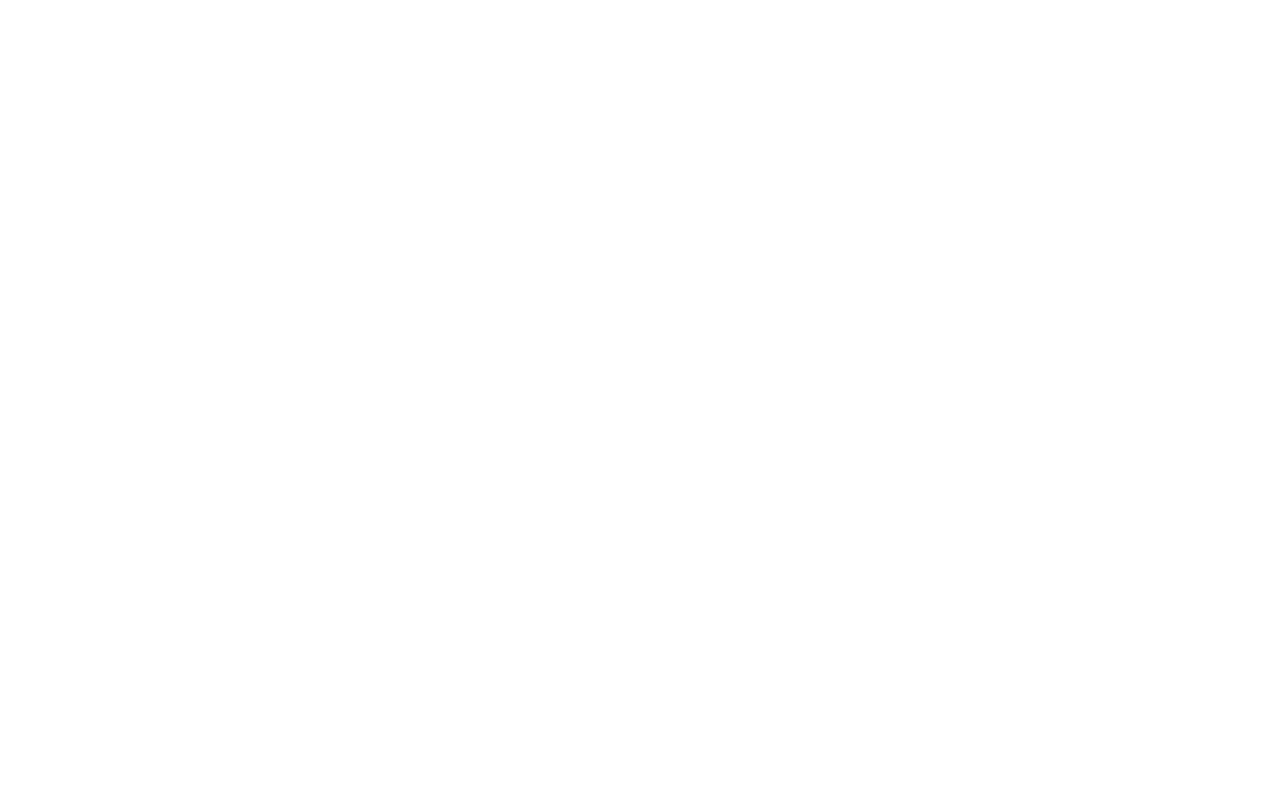
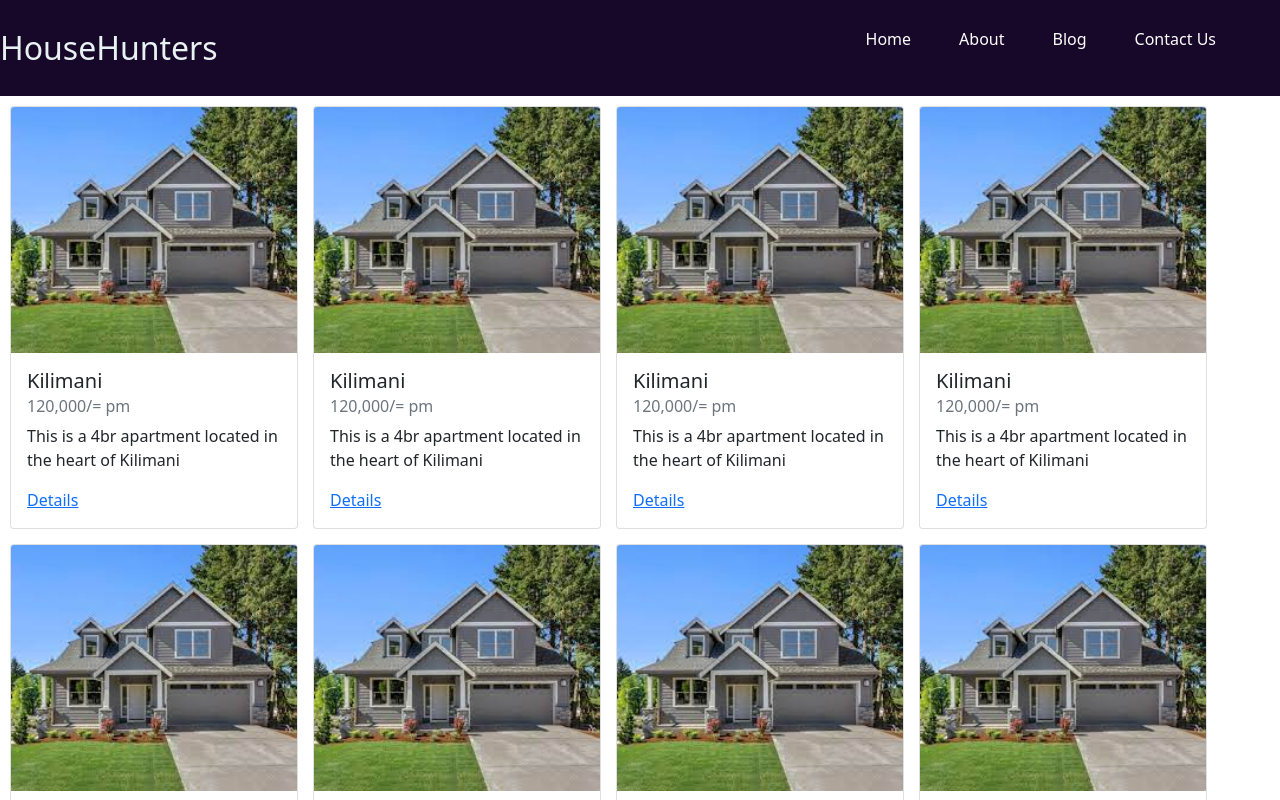
Before and after one commit to damian-sketch/NairobiRentals, a React (Create React App) app in the folder frontend/: page /houses in a window 1280 px wide. Before the commit this address had no page. Shown: the top 800 px of the page. Built offline with nearby package versions, Linux system fonts and the light colour scheme.

Commit message:
Navbar and House page design

```diff
--- a/frontend/src/App.css
+++ b/frontend/src/App.css
@@ -36,3 +36,11 @@
     transform: rotate(360deg);
   }
 }
+
+.wrapperDiv {
+  display: flex;
+  column-gap: 15px;
+  row-gap: 15px;
+  margin: 10px;
+  flex-wrap: wrap;
+}
--- a/frontend/src/App.js
+++ b/frontend/src/App.js
@@ -1,11 +1,11 @@
-import axios from 'axios'
-import { useEffect, useState} from 'react'
-import {Registration} from './components/registration/registration'
-import {Login} from './components/login/login'
+import "./App.css";
+import { Registration } from "./components/registration/registration";
+import { Login } from "./components/login/login";
 import "bootstrap/dist/css/bootstrap.min.css";
-import { Routes, Route } from 'react-router-dom';
-import { Posts } from './components/posts/posts';
-
+import { Routes, Route } from "react-router-dom";
+import { Posts } from "./components/posts/posts";
+import { Houses } from "./components/houses/houses";
+import { Header } from "./components/header/header";
 const App = () => {
   // const [users, setUsers] = useState([])
   // const getData = async() => {
@@ -18,16 +18,18 @@
   // }, [])
 
   return (
-    <div>
-      <Routes>
-        <Route path='/register' element={<Registration/>} />
-        <Route path='/login' element={<Login/>} />
-        <Route path='/' element={<Posts/>} />
-      </Routes>
-
-    </div>
-
-  )
-}
+    <>
+      <Header />
+      <div className="wrapperDiv">
+        <Routes>
+          <Route path="/register" element={<Registration />} />
+          <Route path="/login" element={<Login />} />
+          <Route path="/" element={<Posts />} />
+          <Route path="/houses" element={<Houses />} />
+        </Routes>
+      </div>
+    </>
+  );
+};
 
 export default App;
--- /dev/null
+++ b/frontend/src/components/header/header.js
@@ -0,0 +1,72 @@
+import "./styles.css";
+import { useState } from "react";
+import { NavLink } from "react-router-dom";
+export const Header = () => {
+  const [click, setClick] = useState(false);
+
+  const handleClick = () => setClick(!click);
+  const Close = () => setClick(false);
+
+  return (
+    <div className="header">
+      <div className={click ? "main-container" : ""} onClick={() => Close()} />
+      <nav className="navbar" onClick={(e) => e.stopPropagation()}>
+        <div className="nav-container">
+          <NavLink exact to="/" className="nav-logo">
+            HouseHunters
+            <i className="fa fa-code"></i>
+          </NavLink>
+          <ul className={click ? "nav-menu active" : "nav-menu"}>
+            <li className="nav-item">
+              <NavLink
+                exact
+                to="/"
+                activeClassName="active"
+                className="nav-links"
+                onClick={click ? handleClick : null}
+              >
+                Home
+              </NavLink>
+            </li>
+            <li className="nav-item">
+              <NavLink
+                exact
+                to="/about"
+                activeClassName="active"
+                className="nav-links"
+                onClick={click ? handleClick : null}
+              >
+                About
+              </NavLink>
+            </li>
+            <li className="nav-item">
+              <NavLink
+                exact
+                to="/blog"
+                activeClassName="active"
+                className="nav-links"
+                onClick={click ? handleClick : null}
+              >
+                Blog
+              </NavLink>
+            </li>
+            <li className="nav-item">
+              <NavLink
+                exact
+                to="/contact"
+                activeClassName="active"
+                className="nav-links"
+                onClick={click ? handleClick : null}
+              >
+                Contact Us
+              </NavLink>
+            </li>
+          </ul>
+          <div className="nav-icon" onClick={handleClick}>
+            <i className={click ? "fa fa-times" : "fa fa-bars"}></i>
+          </div>
+        </div>
+      </nav>
+    </div>
+  );
+};
--- /dev/null
+++ b/frontend/src/components/header/styles.css
@@ -0,0 +1,121 @@
+.navbar {
+  background-color: rgb(23, 8, 41);
+  position: sticky;
+  top: 0;
+  z-index: 1;
+}
+
+.nav-container {
+  display: flex;
+  justify-content: center;
+  align-items: center;
+  width: 100%;
+  height: 80px;
+  max-width: 1500px;
+}
+
+.main-container {
+  position: absolute;
+  top: 0;
+  bottom: 0;
+  left: 0;
+  right: 0;
+  background-color: rgba(0, 0, 0, 0.3);
+}
+
+.nav-logo {
+  color: #e9f2f3;
+  align-items: center;
+  cursor: pointer;
+  text-decoration: none;
+  font-size: 2rem;
+  flex-grow: 1;
+}
+
+.nav-menu {
+  display: flex;
+  list-style: none;
+  text-align: center;
+  margin-right: 2rem;
+}
+
+.nav-links {
+  color: #fff;
+  text-decoration: none;
+  padding: 0.5rem 1rem;
+  height: 100%;
+  border-bottom: 3px solid transparent;
+}
+.fa-code {
+  margin-left: 1rem;
+}
+
+.nav-item {
+  line-height: 40px;
+  margin-right: 1rem;
+}
+
+.nav-item:after {
+  content: "";
+  display: block;
+  height: 3px;
+  width: 0;
+  background: transparent;
+  transition: width 0.7s ease, background-color 0.5s ease;
+}
+
+.nav-item:hover:after {
+  width: 100%;
+  background: #ffdd40;
+}
+
+.nav-item.active {
+  color: #ffdd40;
+  border: 1px solid #ffdd40;
+}
+
+.nav-icon {
+  display: none;
+}
+
+@media screen and (max-width: 960px) {
+  .nav-menu {
+    display: flex;
+    flex-direction: column;
+    width: 100%;
+    border-top: 1pxsolid #fff;
+    position: absolute;
+    top: 80px;
+    left: -110%;
+    opacity: 1;
+    transition: all 0.5s ease;
+  }
+
+  .nav-menu.active {
+    background: #1f5156;
+    left: 0px;
+    opacity: 1;
+    transition: all 0.5s ease;
+    z-index: 1;
+  }
+  .nav-item .active {
+    color: #ffdd40;
+    border: none;
+  }
+  .nav-links {
+    padding: 1.5rem;
+    width: 100%;
+    display: table;
+  }
+
+  .nav-icon {
+    display: block;
+    position: absolute;
+    top: 0;
+    right: 0;
+    transform: translate(-100%, 60%);
+    font-size: 1.8rem;
+    cursor: pointer;
+    color: #ffdd40;
+  }
+}
--- /dev/null
+++ b/frontend/src/components/houses/houses.js
@@ -0,0 +1,19 @@
+import house from "../../assets/house.jpg";
+
+export const Houses = () => {
+  return [...Array(8)].map((e, i) => (
+    <div className="card" style={{ width: "18rem" }} key={i}>
+      <img className="card-img-top" src={house} alt="Card image cap"></img>
+      <div className="card-body">
+        <h5 className="card-title">Kilimani</h5>
+        <h6 className="card-subtitle mb-2 text-muted">120,000/= pm</h6>
+        <p className="card-text">
+          This is a 4br apartment located in the heart of Kilimani
+        </p>
+        <a href="#" className="card-link">
+          Details
+        </a>
+      </div>
+    </div>
+  ));
+};
--- a/frontend/src/components/posts/posts.js
+++ b/frontend/src/components/posts/posts.js
@@ -1,22 +1,21 @@
-import { useEffect, useState } from 'react'
-import PostService from '../../services/post.service'
-import './styles.css'
+import { useNavigate } from "react-router-dom";
+import "./styles.css";
 
-export const Posts = () => {
+export const Posts = (props) => {
+  const navigate = useNavigate();
+  function fetchPosts() {
+    navigate("/houses");
+  }
 
-    const [posts,setPosts] = useState('');
-
-     useEffect(() => {
-         async function fetchPosts () {
-            let posts = await PostService.getAllPosts()
-            setPosts(posts)
-         }
-         fetchPosts();
-     }, [])
-
-     return (
-        <div>{posts.data}</div>
-     )
-
-
-}
+  return (
+    <div className="container">
+      <div className="homeText">
+        <h1>YOUR DREAM SPACE</h1>
+        <p>Find your next rental home in Nairobi with just a few clicks</p>
+        <button type="button" className="btn btn-primary" onClick={fetchPosts}>
+          Explore
+        </button>
+      </div>
+    </div>
+  );
+};
```
Also changed, not shown: frontend/src/components/login/login.js (+34 -33 lines), frontend/src/assets/house.jpg (added), frontend/src/components/houses/styles.css (added), 1 other file (tests, documents, lock files or other folders).
